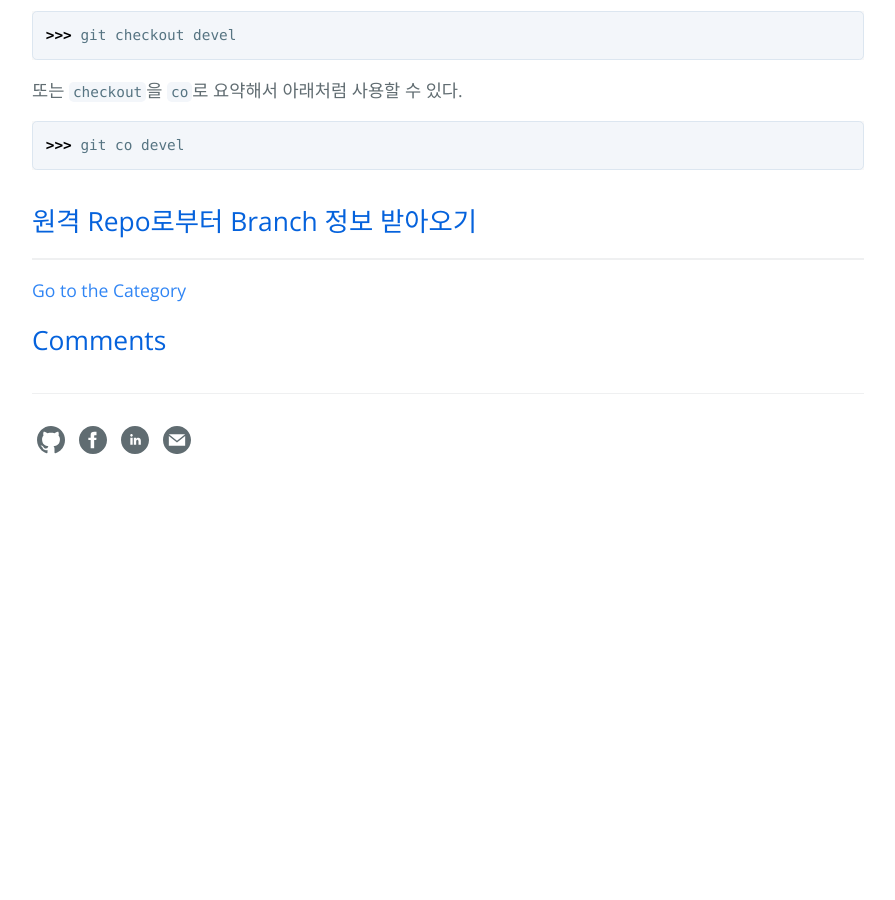
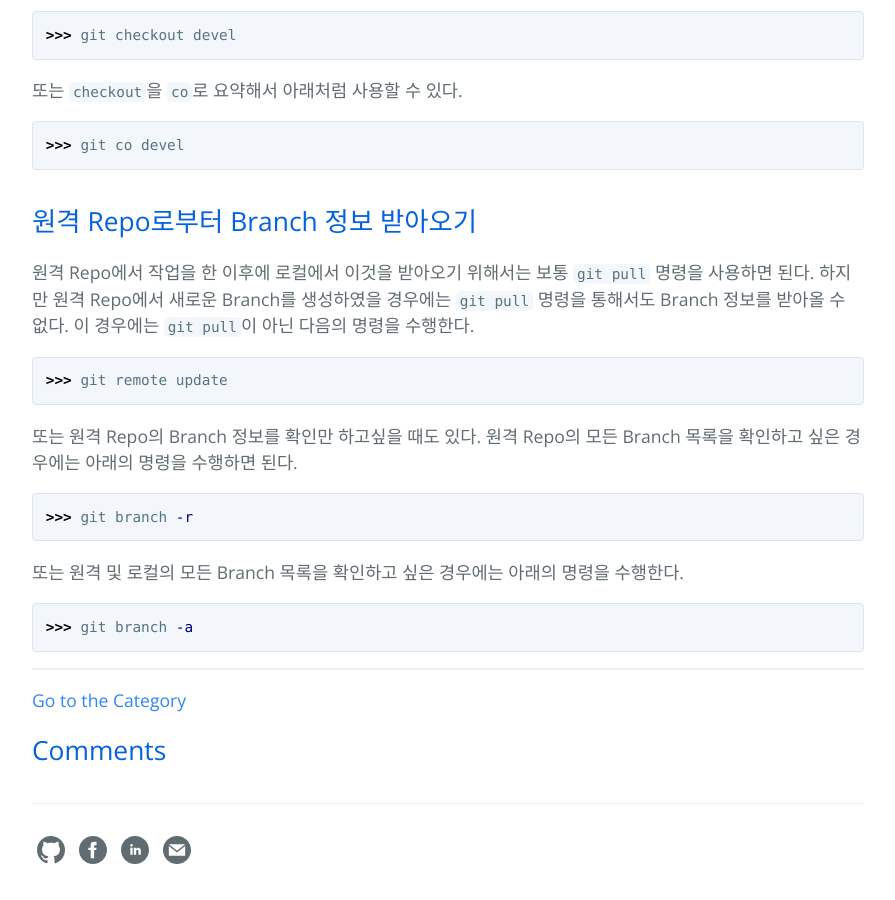
Before and after one commit to hcnoh/hcnoh.github.io, a Jekyll site: the page built from _posts/2019-01-12-git-branch.md, in a window 1280 px wide and 900 px high, scrolled down 2091 px. Shown: the whole window, without its empty margins (192-1087 px from the left). Built offline with Jekyll 4.4.1, drawn with Linux system fonts in a browser that asks for light colours; comment, search, counter and statistics services are not loaded; before the commit the page ends 2599 px from its top, so only the background shows below that.

Commit message:
Update 2019-01-12-git-branch.md

````diff
--- a/_posts/2019-01-12-git-branch.md
+++ b/_posts/2019-01-12-git-branch.md
@@ -69,3 +69,20 @@ Branch를 생성하는 명령은 기본적으로 `git branch`이다. 만약 `dev
 ```
 
 ## 원격 Repo로부터 Branch 정보 받아오기
+원격 Repo에서 작업을 한 이후에 로컬에서 이것을 받아오기 위해서는 보통 `git pull` 명령을 사용하면 된다. 하지만 원격 Repo에서 새로운 Branch를 생성하였을 경우에는 `git pull` 명령을 통해서도 Branch 정보를 받아올 수 없다. 이 경우에는 `git pull`이 아닌 다음의 명령을 수행한다.
+
+```bash
+>>> git remote update
+```
+
+또는 원격 Repo의 Branch 정보를 확인만 하고싶을 때도 있다. 원격 Repo의 모든 Branch 목록을 확인하고 싶은 경우에는 아래의 명령을 수행하면 된다.
+
+```bash
+>>> git branch -r
+```
+
+또는 원격 및 로컬의 모든 Branch 목록을 확인하고 싶은 경우에는 아래의 명령을 수행한다.
+
+```bash
+>>> git branch -a
+```
````
